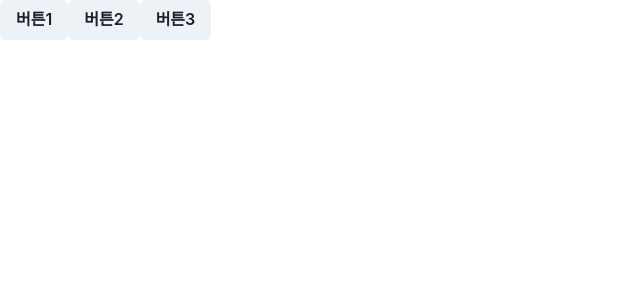
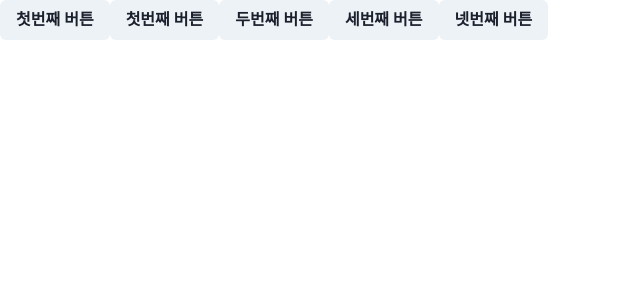
Before and after one commit to som42/reacht20231031, a React (Create React App) app: page / in a window 1280 px wide. Shown: the top 300 px of the page, without its empty margins (0-640 px from the left). Built offline with nearby package versions, Linux system fonts and the light colour scheme.

Commit message:
prop으로 함수 전달하는 다양한 방법

```diff
--- a/src/App.js
+++ b/src/App.js
@@ -1,24 +1,27 @@
+import React from "react";
 import { Button } from "@chakra-ui/react";
 
-function App() {
-  // 함수명 작성 관습
-  // handle 이벤트 명
-  function handleClick() {
-    console.log("second");
+function App(props) {
+  function handleClickButton(number) {
+    console.log(number + "번째 버튼 클릭됨");
   }
-  function handleMouseEnter() {
-    console.log("thirsd");
+
+  // 같은 일을 하는 함수들을 number줘서  묶어서 쓸수있다.
+  // return 에서는 화살표 함수로 해줘야 한다.
+  function handleButtonClick(n12) {
+    console.log(n12 + "번째 버튼 클릭됨");
   }
-  function handleMouseLeave() {
-    console.log("4th");
+
+  function abc() {
+    handleClickButton(1);
   }
   return (
     <div>
-      <Button onClick={() => console.log("first")}>버튼1</Button>
-      <Button onClick={handleClick}>버튼2</Button>
-      <Button onMouseEnter={handleMouseEnter} onMouseLeave={handleMouseLeave}>
-        버튼3
-      </Button>
+      <Button onClick={() => handleClickButton(1)}>첫번째 버튼</Button>
+      <Button onClick={abc}>첫번째 버튼</Button>
+      <Button onClick={() => handleClickButton(2)}>두번째 버튼</Button>
+      <Button onClick={() => handleButtonClick(3)}>세번째 버튼</Button>
+      <Button onClick={() => handleButtonClick(4)}>넷번째 버튼</Button>
     </div>
   );
 }
```
